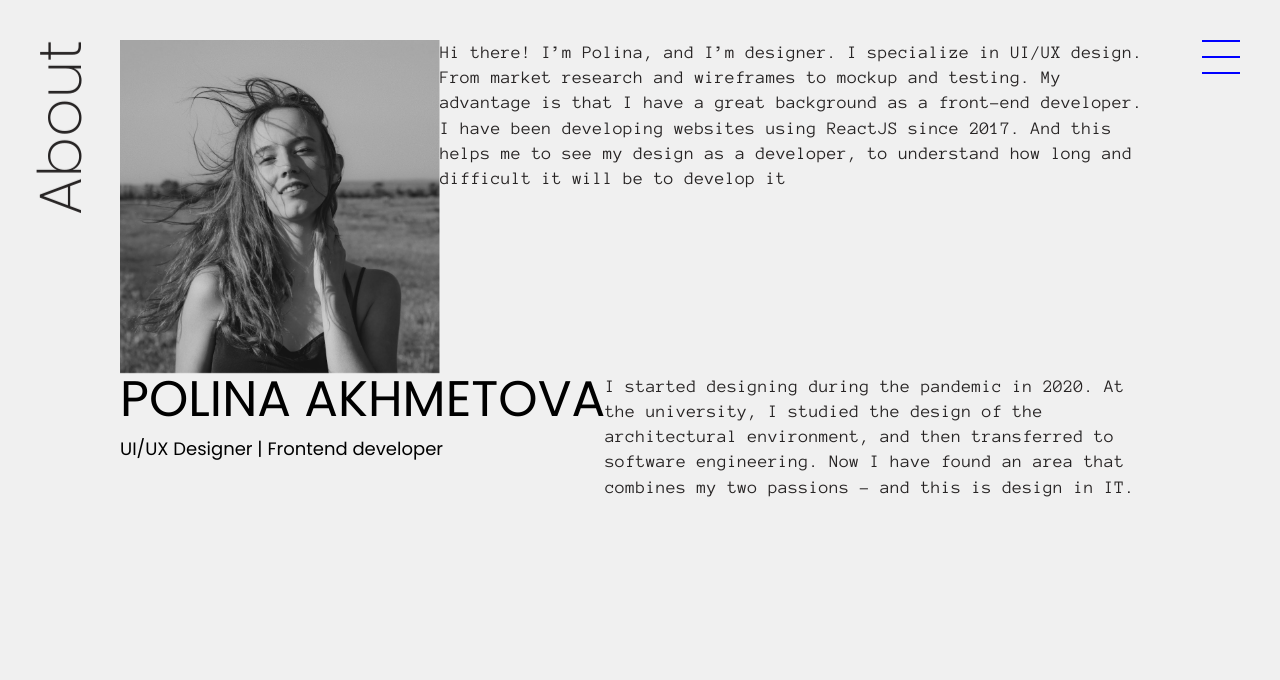
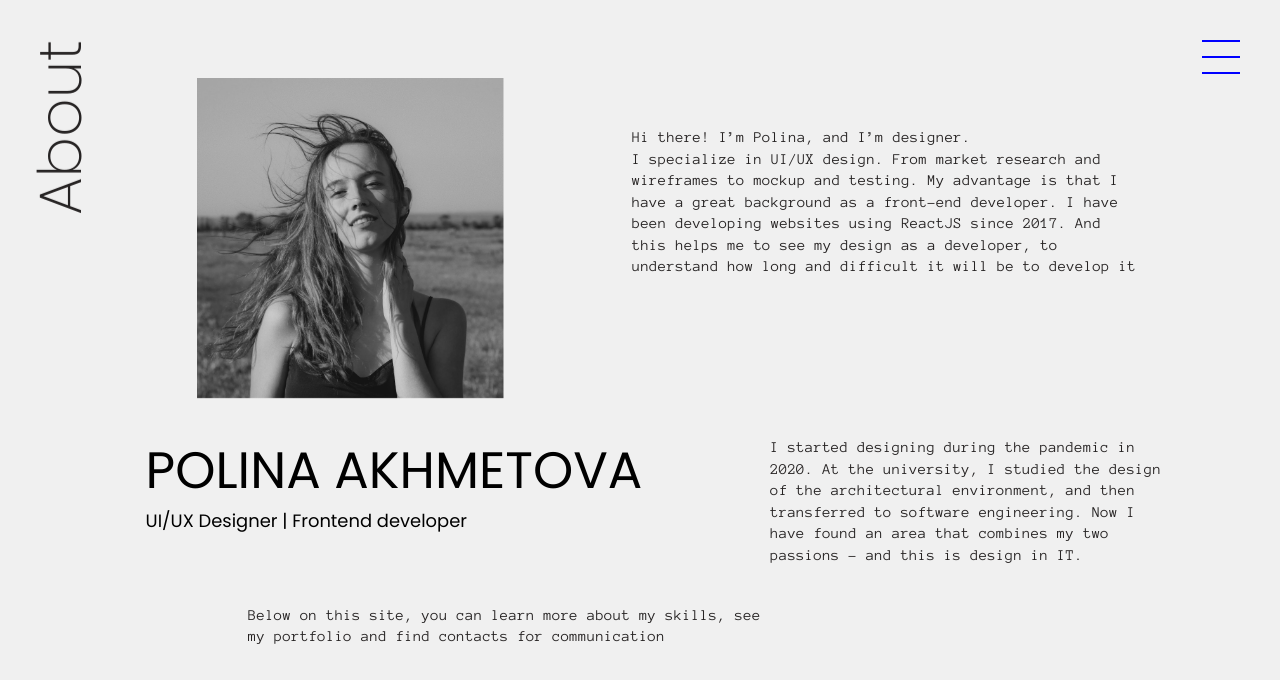
Before and after one commit to an4morph/an4morph.github.io, a React (Create React App) app: page / in a window 1280 px wide. Shown: the top 680 px of the page. Built offline with nearby package versions, Linux system fonts and the light colour scheme.

Commit message:
about desktop sizes

```diff
--- a/src/components/about-block/index.tsx
+++ b/src/components/about-block/index.tsx
@@ -1,17 +1,17 @@
 import Photo1 from "../../assets/img/polina-1.png"
-import { Container, Job, Line, Name, Title } from "./styled"
+import { Container, HiThere, Job, Line, Name, SecondP, ThirdP, Title } from "./styled"
 
 export const AboutBlock: React.FC = () => {
   return (
     <Container>
       <Line>
         <img alt="polina" src={Photo1}/>
-        <p>
-          Hi there! I’m Polina, and I’m designer. I specialize in UI/UX design. From market research and
+        <HiThere>
+          Hi there! I’m Polina, and I’m designer.{`\n`} I specialize in UI/UX design. From market research and
           wireframes to mockup and testing. My advantage is that I have a great background as a front-end
           developer. I have been developing websites using ReactJS since 2017. And this helps me to see my
           design as a developer, to understand how long and difficult it will be to develop it
-        </p>
+        </HiThere>
       </Line>
 
       <Line>
@@ -19,12 +19,16 @@ export const AboutBlock: React.FC = () => {
           <Name>Polina Akhmetova</Name>
           <Job>UI/UX Designer | Frontend developer</Job>
         </Title>
-        <p>
+        <SecondP>
           I started designing during the pandemic in 2020. At the university, I studied the design of the
           architectural environment, and then transferred to software engineering. Now I have found an area
           that combines my two passions - and this is design in IT.
-        </p>
+        </SecondP>
       </Line>
+
+      <ThirdP>
+        Below on this site, you can learn more about my skills, see my portfolio and find contacts for communication
+      </ThirdP>
 
     </Container>
   )
--- a/src/components/about-block/styled.ts
+++ b/src/components/about-block/styled.ts
@@ -6,15 +6,18 @@ export const Container = styled.div`
   position: relative;
 
   & img {
-    width: 320px;
+    width: 24vw;
+    margin-top: 3vw;
+    margin-left: 6vw;
   }
 
   & p {
-    font-size: 18px;
+    font-size: 1.2vw;
     font-family: ${({ theme }) => theme.fonts.normal};
     line-height: 140%;
     letter-spacing: 0.02em;
-    color: ${Colors.webBlack}
+    color: ${Colors.webBlack};
+    white-space: pre-line;
   }
 `
 
@@ -24,18 +27,39 @@ export const Line = styled.div`
 
 export const Title = styled.div`
   font-family: ${({ theme }) => theme.fonts.primary};
+  margin-top: 3.6vw;
+  margin-left: 2vw;
 `
 
 export const Name = styled.div`
-  font-size: 50px;
+  font-size: 4vw;
   text-transform: uppercase;
-  line-height: 50px;
+  line-height: 4vw;
   white-space: nowrap;
-  margin-bottom: 16px;
+  margin-bottom: 1.2vw;
 `
 
 export const Job = styled.div`
-  font-size: 18px;
-  line-height: 18px;
+  font-size: 1.4vw;
+  line-height: 1.4vw;
   white-space: nowrap;
 `
+
+export const HiThere = styled.p`
+  width: 40vw;
+  margin-top: 6.8vw;
+  margin-left: 10vw;
+`
+
+export const SecondP = styled.p`
+  width: 100%;
+  margin-left: 10vw;
+  margin-top: 3vw;
+`
+
+export const ThirdP = styled.p`
+  width: 41vw;
+  margin-left: 10vw;
+  margin-top: 3vw;
+  margin-bottom: 3vw;
+`
```
